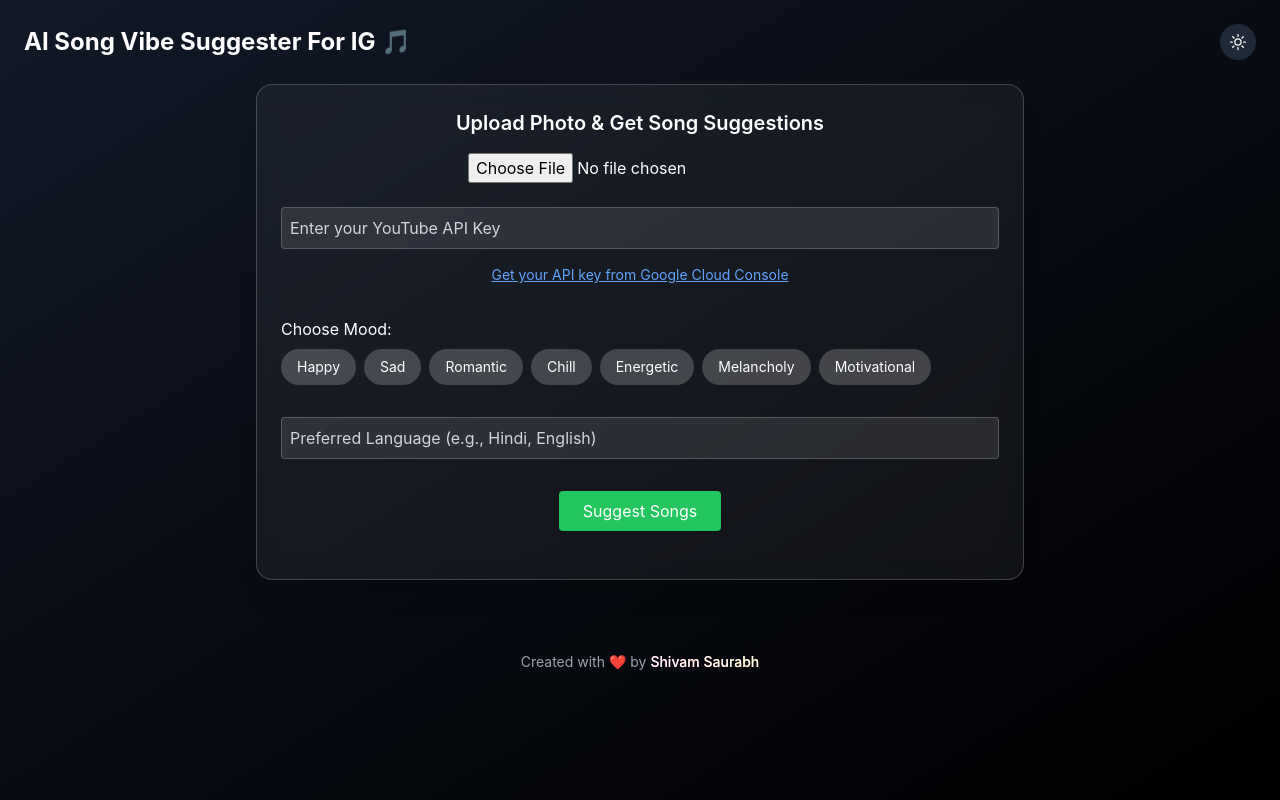
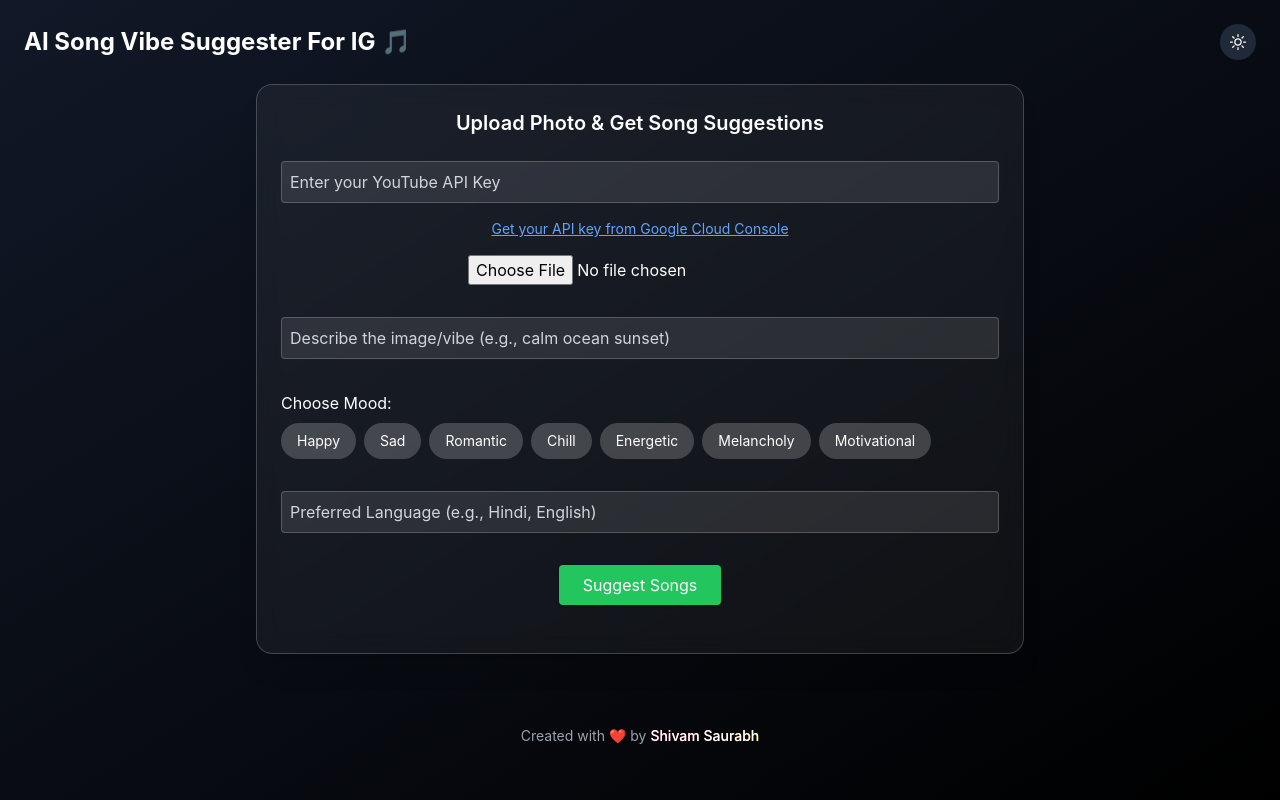
Before and after one commit to shivamsaurabh25/ai-song-suggester, a React (Vite) app: page / in a window 1280 px wide. Built offline with nearby package versions, Linux system fonts and the light colour scheme.

Commit message:
Initial commit

```diff
--- a/index.html
+++ b/index.html
@@ -12,7 +12,7 @@
   <meta name="author" content="Shivam Saurabh" />
   <meta name="robots" content="index, follow" />
   <meta name="theme-color" content="#0f0c29" />
-  <link rel="icon" href="favicon.png" type="image/png">
+  <link rel="icon" href="Assets\favicon.png" type="image/png">
 </head>
 
 <body class="bg-gradient-to-br from-blue-500 to-purple-600 dark:from-gray-900 dark:to-black text-white">
--- a/src/components/UploadImage.jsx
+++ b/src/components/UploadImage.jsx
@@ -13,6 +13,7 @@ const moods = [
 
 export default function UploadImage() {
   const [image, setImage] = useState(null);
+  const [description, setDescription] = useState('');
   const [mood, setMood] = useState('');
   const [language, setLanguage] = useState('');
   const [songs, setSongs] = useState([]);
@@ -24,7 +25,7 @@ export default function UploadImage() {
     setLoading(true);
 
     try {
-      const query = `${mood} ${language} song`;
+      const query = `${description || mood} ${language} song`;
       const response = await axios.get(
         `https://www.googleapis.com/youtube/v3/search`,
         {
@@ -54,8 +55,6 @@ export default function UploadImage() {
       <h2 className="text-xl font-semibold mb-4 text-center">Upload Photo & Get Song Suggestions</h2>
 
       <div className="flex flex-col items-center gap-4">
-        <input type="file" accept="image/*" onChange={handleFileChange} />
-        {image && <img src={image} alt="preview" className="h-48 rounded-lg object-cover" />}
 
         <input
           type="text"
@@ -64,6 +63,7 @@ export default function UploadImage() {
           onChange={(e) => setApiKey(e.target.value)}
           className="w-full mt-2 p-2 bg-white/10 border border-white/20 rounded text-white placeholder:text-gray-300"
         />
+
         <a
           href="https://console.cloud.google.com/apis/credentials"
           target="_blank"
@@ -73,6 +73,18 @@ export default function UploadImage() {
           Get your API key from Google Cloud Console
         </a>
 
+        <input type="file" accept="image/*" onChange={handleFileChange} />
+        {image && <img src={image} alt="preview" className="h-48 rounded-lg object-cover" />}
+
+        <input
+          type="text"
+          placeholder="Describe the image/vibe (e.g., calm ocean sunset)"
+          value={description}
+          onChange={(e) => setDescription(e.target.value)}
+          className="w-full mt-4 p-2 bg-white/10 border border-white/20 rounded text-white placeholder:text-gray-300"
+        />
+
+        {!description && (
           <div className="mt-4 w-full">
             <label className="block mb-2">Choose Mood:</label>
             <div className="flex flex-wrap gap-2">
@@ -80,8 +92,7 @@ export default function UploadImage() {
                 <button
                   key={m}
                   onClick={() => setMood(m)}
-                className={`px-4 py-2 rounded-full text-sm ${
-                  mood === m ? 'bg-blue-500 text-white' : 'bg-white/20 text-white'
+                  className={`px-4 py-2 rounded-full text-sm ${mood === m ? 'bg-blue-500 text-white' : 'bg-white/20 text-white'
                     }`}
                 >
                   {m}
@@ -89,6 +100,7 @@ export default function UploadImage() {
               ))}
             </div>
           </div>
+        )}
 
         <input
           type="text"
```
Also changed, not shown: public/Assets/favicon.png (renamed from Assets/favicon.png). Lines whose indentation alone changed are shown as unchanged.
